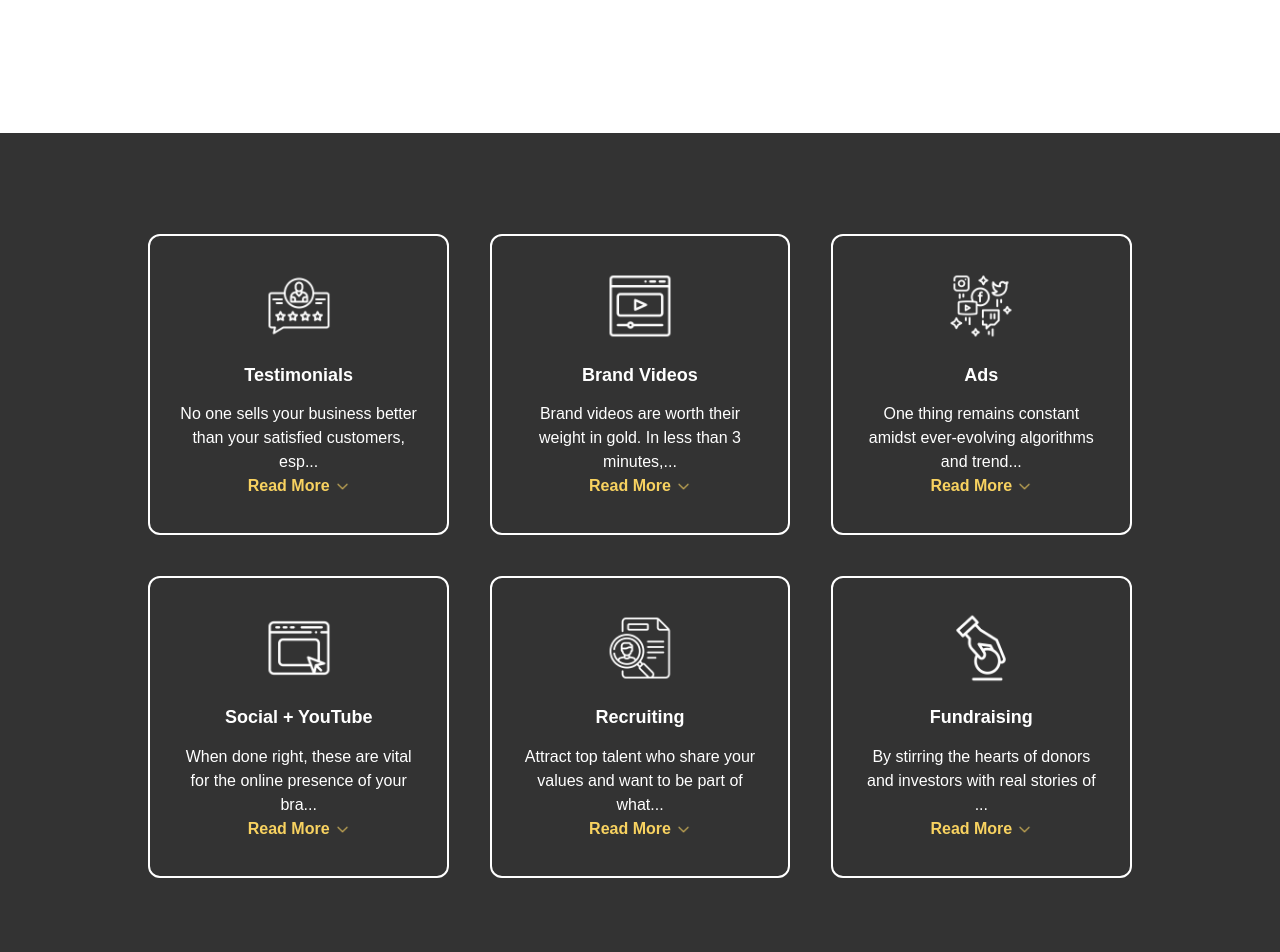
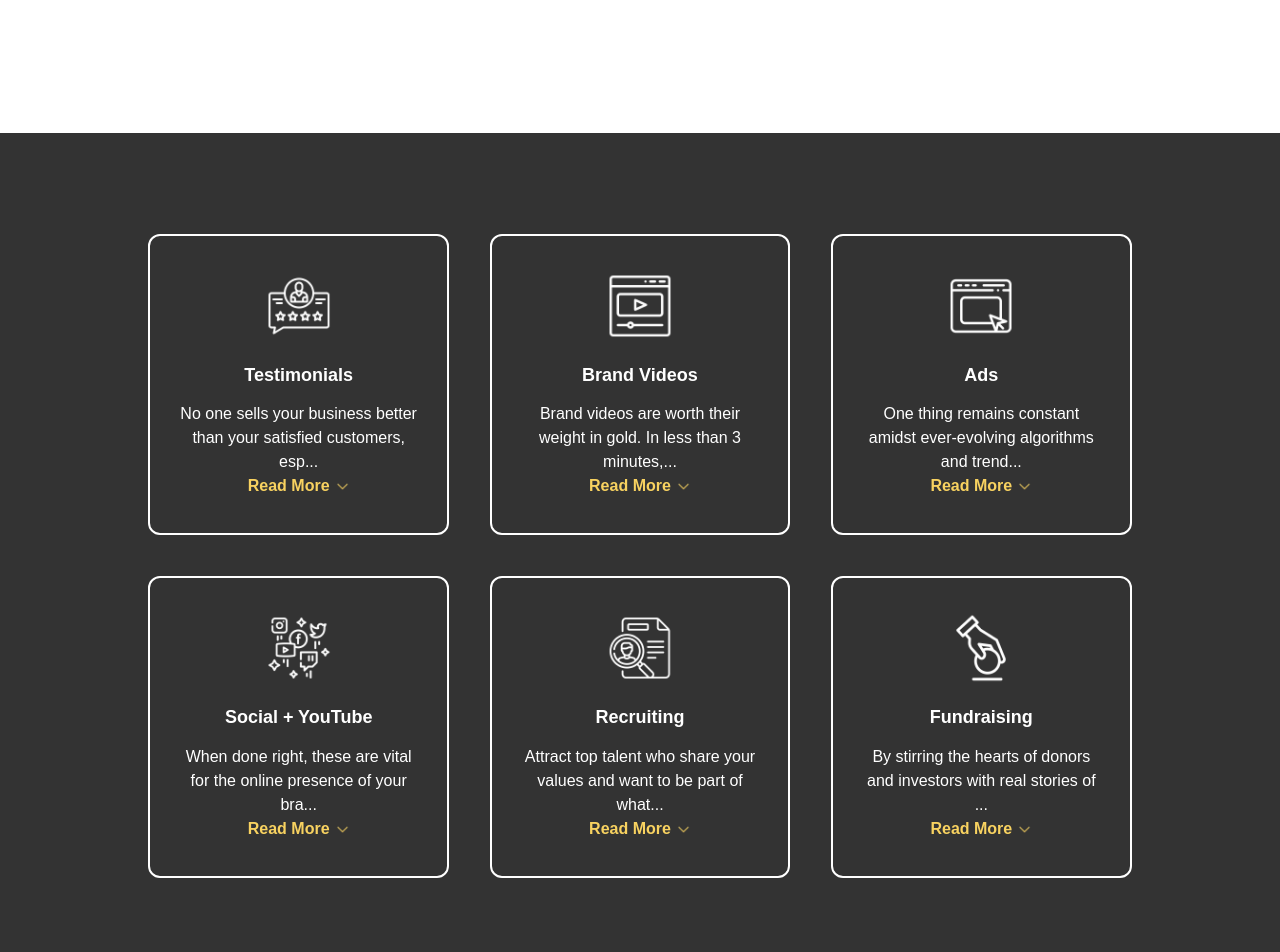
Before and after one commit to samisenhower/samisenhower.github.io, a Jekyll site: the page built from index.html, in a window 1280 px wide. Shown: the part 1574-2526 px from the top of the page. Built offline with Jekyll 4.4.1, drawn with Linux system fonts in a browser that asks for light colours; some web fonts are replaced; grey boxes are pictures that could not be loaded.

Commit message:
Fix ads and socials icons after update by putting copy back in original div placement and switching the divs around

```diff
--- a/_includes/services.html
+++ b/_includes/services.html
@@ -27,26 +27,26 @@
 			<p id="brand-description" class="service-description">Brand videos are worth their weight in gold. In less than 3 minutes, you go from a faceless entity to someone visitors know, like, and trust. These perform really well on your homepage, your About page, and chopped up for social media and email distribution.</p>
 		</div>
 	</div>
+	<div class="hover-boxA" onMouseOver="show('ads-description'); hide('ads-see-more'); hoverAds()" onMouseOut="hide('ads-description'); show('ads-see-more'); unhoverAds()">
+	<div id="Abox" class="icons-columnA">
+		<div class="icon-wrapper">
+			<div id="covergif4"></div>
+			<img id="ads-icon" class="icon" src="../assets/img/icons_ads_white.webp">
+		</div>
+		<h2>Ads</h2>
+		<p id="ads-see-more" class="see-more">One thing remains constant amidst ever-evolving algorithms and trend...<br /><span class="read-more">Read More</span><img class="more-arrow" src="../assets/img/down-arrow.webp" /></p>
+		<p id="ads-description" class="service-description">One thing remains constant amidst ever-evolving algorithms and trending strategies: video ads consistently deliver the highest click-through rates of any digital format, especially when optimized to perform wherever they appear.</p>
+	</div>
+	</div>
 	<div class="hover-boxA" onMouseOver="show('social-description'); hide('social-see-more'); hoverSocial()" onMouseOut="hide('social-description'); show('social-see-more'); unhoverSocial()">
 	<div id="Sbox" class="icons-columnA">
 		<div class="icon-wrapper">
 			<div id="covergif3"></div>
 			<img id="social-icon" class="icon" src="../assets/img/icons_socials_white.webp">
 		</div>
-		<h2>Ads</h2>
-		<p id="social-see-more" class="see-more">One thing remains constant amidst ever-evolving algorithms and trend...<br /><span class="read-more">Read More</span><img class="more-arrow" src="../assets/img/down-arrow.webp" /></p>
-		<p id="social-description" class="service-description">One thing remains constant amidst ever-evolving algorithms and trending strategies: video ads consistently deliver the highest click-through rates of any digital format, especially when optimized to perform wherever they appear.</p>
-	</div>
-	</div>
-	<div class="hover-boxA" onMouseOver="show('ads-description'); hide('ads-see-more'); hoverAds()" onMouseOut="hide('ads-description'); show('ads-see-more'); unhoverAds()">
-	<div id="Abox" class="icons-columnA">
-		<div class="icon-wrapper">
-			<div id="covergif4"></div>
-			<img id="ads-icon" class="icon" src="../assets/img/icons_ads_white.webp">
-		</div>
 		<h2>Social + YouTube</h2>
-		<p id="ads-see-more" class="see-more">When done right, these are vital for the online presence of your bra...<br /><span class="read-more">Read More</span><img class="more-arrow" src="../assets/img/down-arrow.webp" /></p>
-		<p id="ads-description" class="service-description">When done right, these are vital for the online presence of your brand voice, while leading new eyes progressively down the funnel to conversion. There’s also no more effective way to educate your market at scale and position yourself as the helpful authority.</p>
+		<p id="social-see-more" class="see-more">When done right, these are vital for the online presence of your bra...<br /><span class="read-more">Read More</span><img class="more-arrow" src="../assets/img/down-arrow.webp" /></p>
+		<p id="social-description" class="service-description">When done right, these are vital for the online presence of your brand voice, while leading new eyes progressively down the funnel to conversion. There’s also no more effective way to educate your market at scale and position yourself as the helpful authority.</p>
 	</div>
 	</div>
 	<div class="hover-boxA" onMouseOver="show('recruiting-description'); hide('recruiting-see-more'); hoverRecruiting()" onMouseOut="hide('recruiting-description'); show('recruiting-see-more'); unhoverRecruiting()">
```
